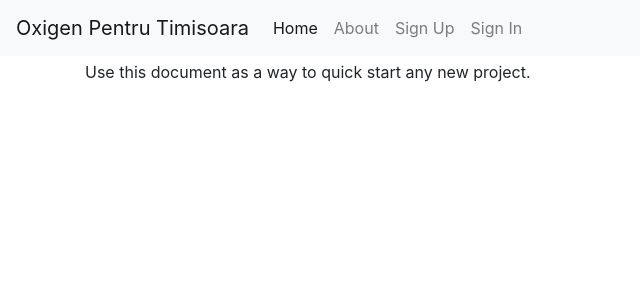
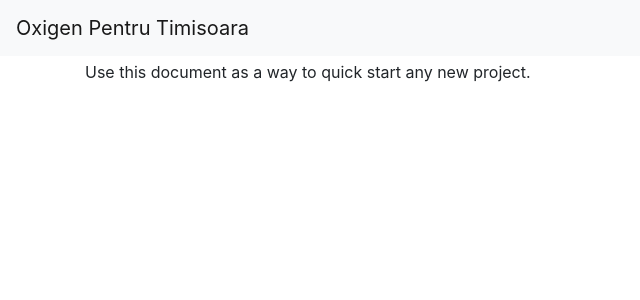
Before and after one commit to costibleotu/oxigen-bc, a Django app: template oxigen_api/templates/base.html in a window 1280 px wide. Shown: the top 300 px of the page, without its empty margins (0-640 px from the left). Run offline with Django 3.2, Linux system fonts and the light colour scheme; the template is opened without the code that fills it, so the values that code supplies are empty; some libraries are stand-ins or nearby versions.

Commit message:
remove home

```diff
--- a/oxigen_api/templates/base.html
+++ b/oxigen_api/templates/base.html
@@ -39,37 +39,9 @@
         <button class="navbar-toggler navbar-toggler-right" type="button" data-toggle="collapse" data-target="#navbarSupportedContent" aria-controls="navbarSupportedContent" aria-expanded="false" aria-label="Toggle navigation">
           <span class="navbar-toggler-icon"></span>
         </button>
-        <a class="navbar-brand" href="{% url 'home' %}">Oxigen Pentru Timisoara</a>
+        <a class="navbar-brand" href="#">Oxigen Pentru Timisoara</a>
 
-        <div class="collapse navbar-collapse" id="navbarSupportedContent">
-          <ul class="navbar-nav mr-auto">
-            <li class="nav-item active">
-              <a class="nav-link" href="{% url 'home' %}">Home <span class="sr-only">(current)</span></a>
-            </li>
-            <li class="nav-item">
-              <a class="nav-link" href="{% url 'about' %}">About</a>
-            </li>
-            {% if request.user.is_authenticated %}
-              <li class="nav-item">
-                {# URL provided by django-allauth/account/urls.py #}
-                <a class="nav-link" href="{% url 'users:detail' request.user.username  %}">{% trans "My Profile" %}</a>
-              </li>
-              <li class="nav-item">
-                {# URL provided by django-allauth/account/urls.py #}
-                <a class="nav-link" href="{% url 'account_logout' %}">{% trans "Sign Out" %}</a>
-              </li>
-            {% else %}
-              <li class="nav-item">
-                {# URL provided by django-allauth/account/urls.py #}
-                <a id="sign-up-link" class="nav-link" href="{% url 'account_signup' %}">{% trans "Sign Up" %}</a>
-              </li>
-              <li class="nav-item">
-                {# URL provided by django-allauth/account/urls.py #}
-                <a id="log-in-link" class="nav-link" href="{% url 'account_login' %}">{% trans "Sign In" %}</a>
-              </li>
-            {% endif %}
-          </ul>
-        </div>
+
       </nav>
 
     </div>
```
